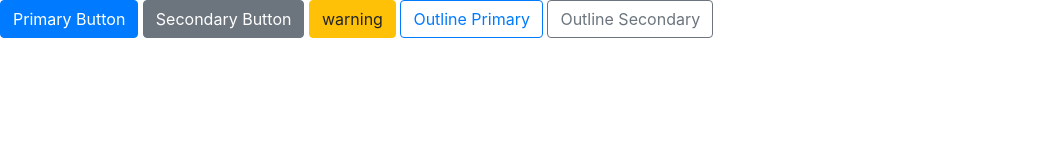
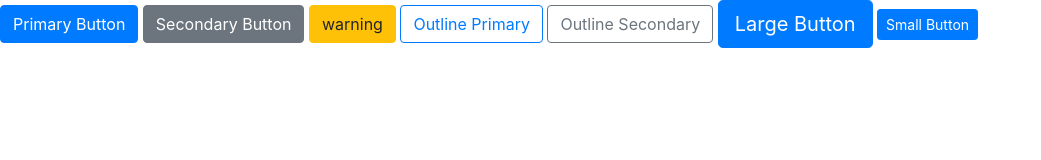
Before and after one commit to sanaullahaslam/Web_Engineering_Exam_Practice, a plain HTML site: page B.html in a window 1280 px wide. Shown: the whole page, without its empty margins (0-1041 px from the left). Drawn offline with nearby package versions, Linux system fonts and the light colour scheme.

Commit message:
button sizes

```diff
--- a/B.html
+++ b/B.html
@@ -13,6 +13,9 @@
   <button type="button" class="btn btn-warning">warning</button>
   <button type="button" class="btn btn-outline-primary">Outline Primary</button>
 <button type="button" class="btn btn-outline-secondary">Outline Secondary</button>
+<button type="button" class="btn btn-primary btn-lg">Large Button</button>
+<button type="button" class="btn btn-primary btn-sm">Small Button</button>
+
 
 
   <script src="https://code.jquery.com/jquery-3.5.1.slim.min.js"></script>
```
